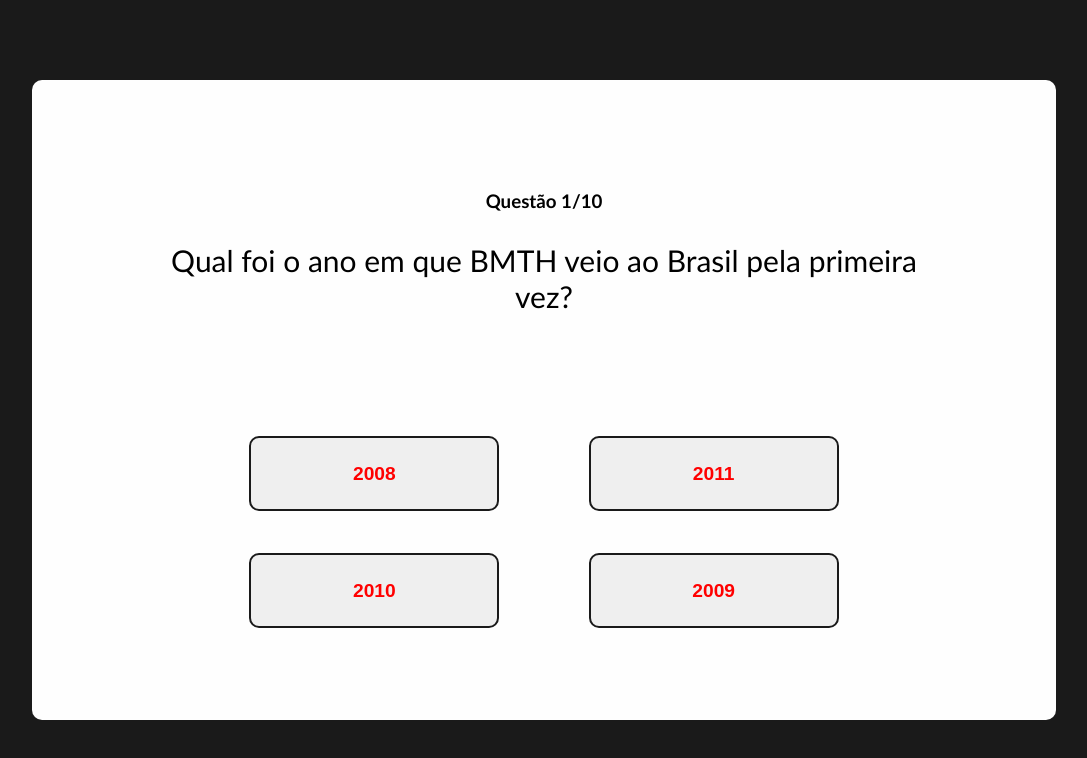
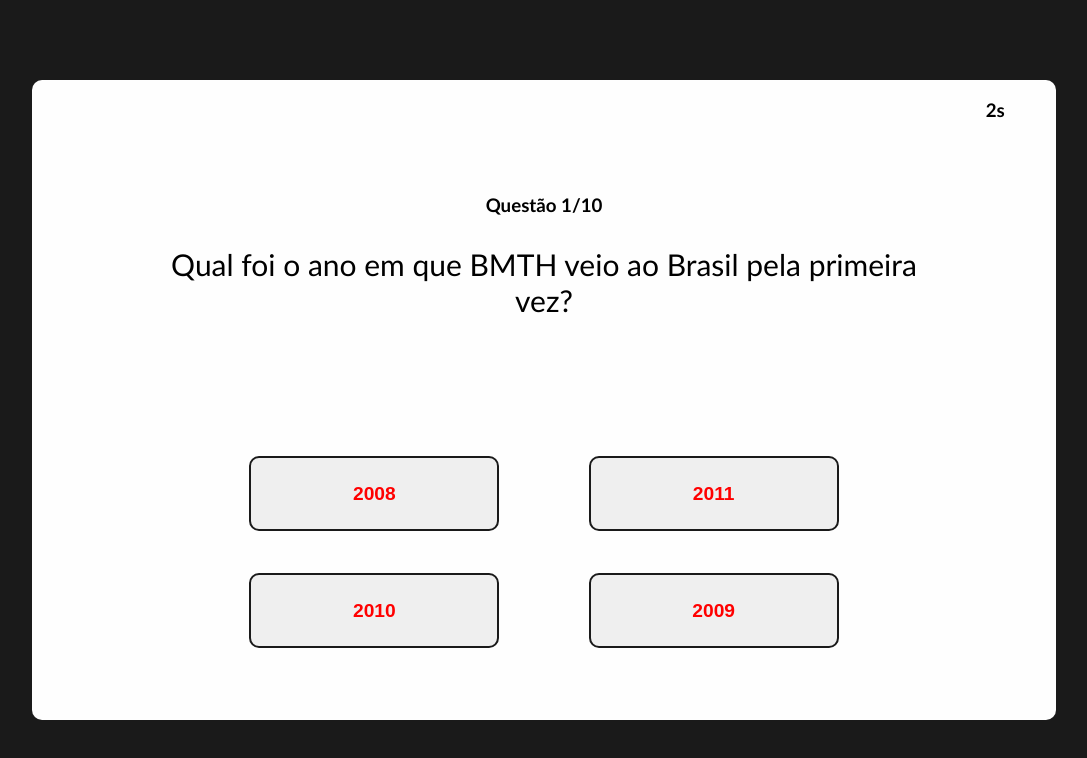
Before and after one commit to Vitor-Tigre/Projeto-Individual, a website: page site/public/quiz.html in a window 1280 px wide. Both pictures are taken after a click on the button "Iniciar". Shown: the whole page, without its empty margins (96-1183 px from the left). Drawn offline with Linux system fonts and the light colour scheme.

Commit message:
Quiz 100% pronto, faltando conectar ao banco de dados

```diff
--- a/site/public/css/quiz.css
+++ b/site/public/css/quiz.css
@@ -24,12 +24,19 @@
 
     display: flex;
     flex-direction: column;
-    justify-content: space-evenly;
+    justify-content: space-between;
     align-items: center;
+}
+
+.container #timer {
+    width: 90%;
+    display: flex;
+    justify-content: end;
 }
 
 .container #textos {
     width: 75%;
+    margin-bottom: 7%;
     text-align: center;
 }
 #textos p {
@@ -39,6 +46,7 @@
 .container #botoes {
     width: 75%;
     height: 30%;
+    margin-bottom: 7%;
     display: flex;
     justify-content: space-between;
     flex-direction: column;
--- a/site/public/quiz.html
+++ b/site/public/quiz.html
@@ -11,6 +11,9 @@
 <body>
     <div class="corpo">
         <div class="container">
+            <div id="timer">
+                <h3><span id="mostrarSegundos">0</span>s</h3>
+            </div>
             <div id="textos">
                 <h1>Bem-vindo(a) ao quiz de Bring Me The Horizon!</h1>
                 <p>Serão 10 rápidas perguntas sobre Bring Me The Horizon e quatro respostas diferentes. Ao final do
@@ -60,34 +63,45 @@
     var nmrQuestao = 0;
     var acertos = 0;
 
-    function iniciar() {
+    var segundosTimer = 0;
+    function iniciar() {    //inicia o jogo e começa a contar um timer.
+        avancar();  //avança para a próxima parte do código.
+        tempoDecorrido = setInterval(function () {  //a cada segundo, a variável de segundos aumenta e 1, e é passado para o site. A variável é global para ser chamada depois.
+            mostrarSegundos.innerHTML = segundosTimer += 1
+        }, 1000);
+    }
+
+    function avancar() {
         textos.innerHTML = `<h3>Questão ${respostasJogador.length + 1}/10</h3>
         <p>${listaQuestoes[nmrQuestao]}</p>`;
         botoes.innerHTML = `
             <div class="linhaBotoes">
-                <button onclick="avancarQuiz(this)" value="1">
+                <button onclick="proximaQuestao(this)" value="1">
                     ${totalAlternativas[nmrQuestao][0]}
                 </button>
-                <button onclick="avancarQuiz(this)" value="3">
+                <button onclick="proximaQuestao(this)" value="3">
                     ${totalAlternativas[nmrQuestao][2]}
                 </button>
             </div>
             <div class="linhaBotoes">
-                <button onclick="avancarQuiz(this)" value="2">
+                <button onclick="proximaQuestao(this)" value="2">
                     ${totalAlternativas[nmrQuestao][1]}
                 </button>
-                <button onclick="avancarQuiz(this)" value="4">
+                <button onclick="proximaQuestao(this)" value="4">
                     ${totalAlternativas[nmrQuestao][3]}
                 </button>
             </div>
         `;
+
     }
 
-    function avancarQuiz(botaoApertado) {
+    function proximaQuestao(botaoApertado) {
         nmrQuestao += 1;
         respostasJogador.push(Number(botaoApertado.value));
         if (nmrQuestao >= 10) {
-            for (var contagemPontos = 0; contagemPontos < respostasCorretas.length; contagemPontos ++) {
+            clearInterval(tempoDecorrido);
+
+            for (var contagemPontos = 0; contagemPontos < respostasCorretas.length; contagemPontos++) {
                 if (respostasJogador[contagemPontos] == respostasCorretas[contagemPontos]) {
                     acertos += 1;
                 }
@@ -107,9 +121,9 @@
             } else {
                 textos.innerHTML = `<p>Você acertou ${acertos} questões! Você é um verdadeiro especialista em Bring Me The Horizon. Você poderia escrever um livro sobre eles.</p>`
             }
-            botoes.innerHTML = `<button><a href="perfil.html">Ir para o perfil</a></button>`
+            botoes.innerHTML = `<a href="perfil.html"><button>Ir para o perfil</button></a>`
         } else {
-            iniciar();
+            avancar();
         }
     }
 </script>
--- a/site/src/database/config.js
+++ b/site/src/database/config.js
@@ -20,7 +20,7 @@
 // CONEXÃO DO MYSQL WORKBENCH
 var mySqlConfig = {
     host: "localhost",
-    database: "bmthPI",
+    database: "BMTH",
     user: "root",
     password: "Sptech123",
 };
```
Also changed, not shown: site/public/cadastro.html (+1 -1 lines), site/public/clicker.html (+17 -12 lines), 2 other files.
